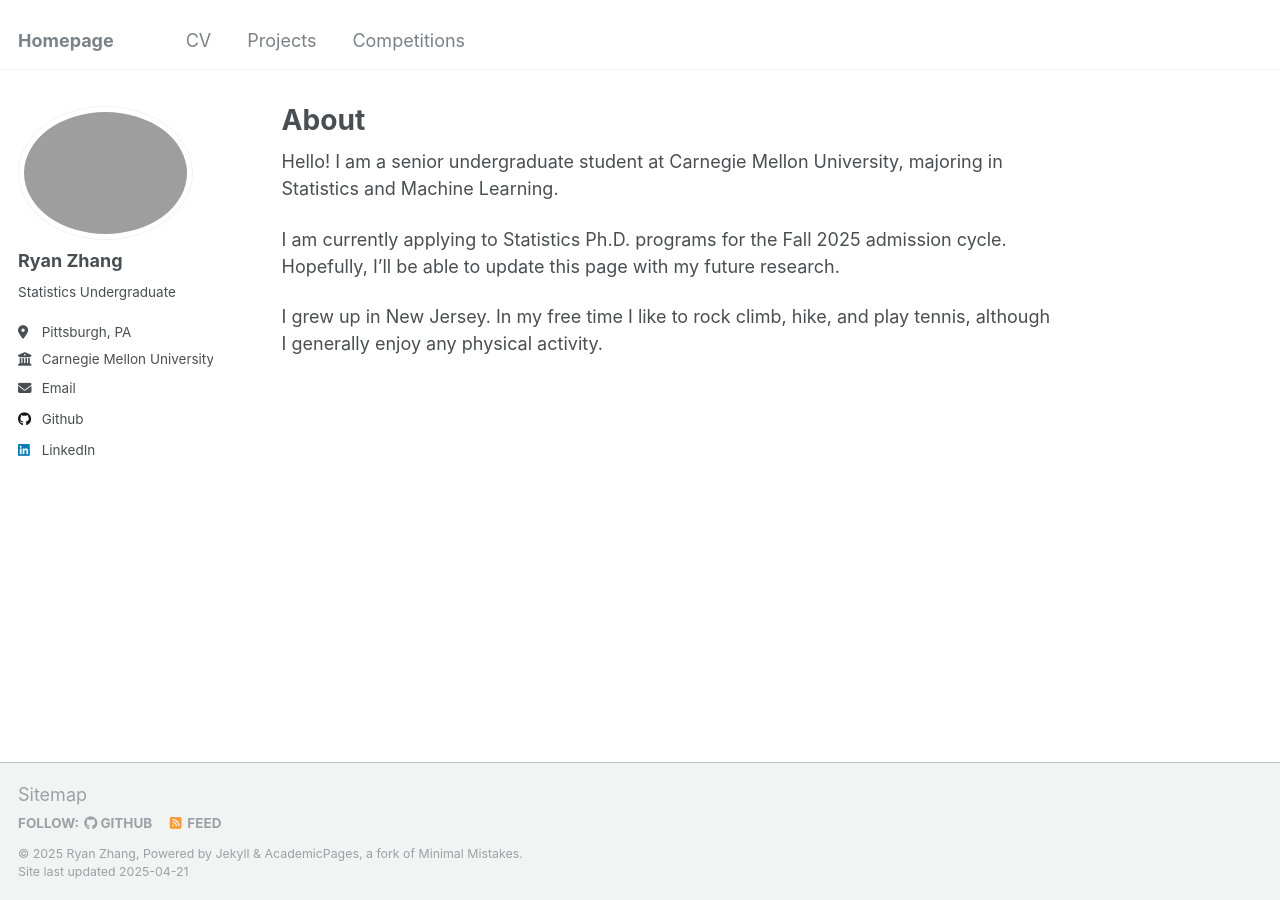
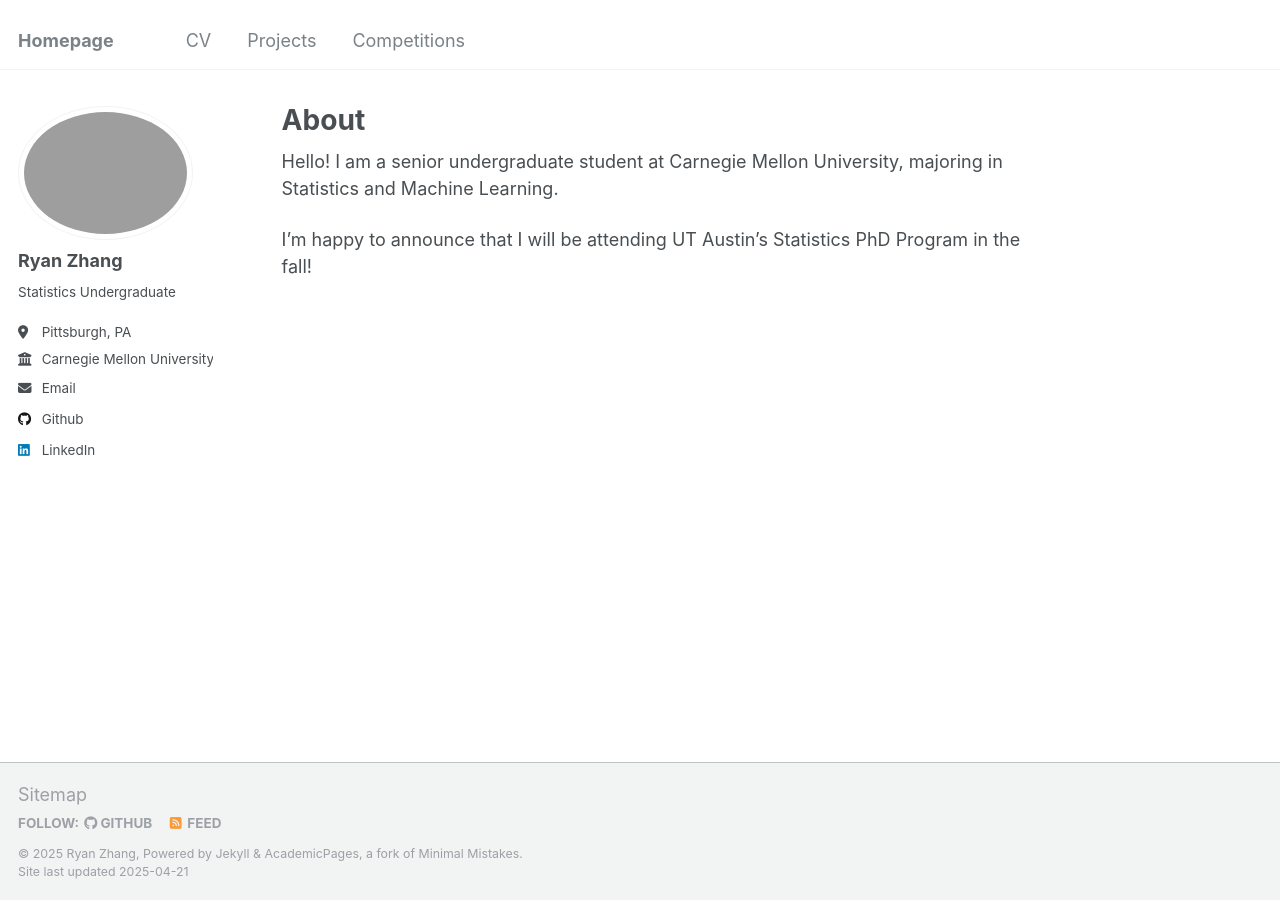
Before and after one commit to rzryanz00/rzryanz00.github.io, a Jekyll site: the page built from _pages/about.md, in a window 1280 px wide. Built offline with Jekyll 4.4.1, drawn with Linux system fonts in a browser that asks for light colours.

Commit message:
Update program announcement

```diff
--- a/_pages/about.md
+++ b/_pages/about.md
@@ -9,6 +9,4 @@ redirect_from:
 
 Hello! I am a senior undergraduate student at Carnegie Mellon University, majoring in Statistics and Machine Learning.
 
-I am currently applying to Statistics Ph.D. programs for the Fall 2025 admission cycle. Hopefully, I'll be able to update this page with my future research.
-
-I grew up in New Jersey. In my free time I like to rock climb, hike, and play tennis, although I generally enjoy any physical activity.
+I'm happy to announce that I will be attending UT Austin's Statistics PhD Program in the fall!
```
